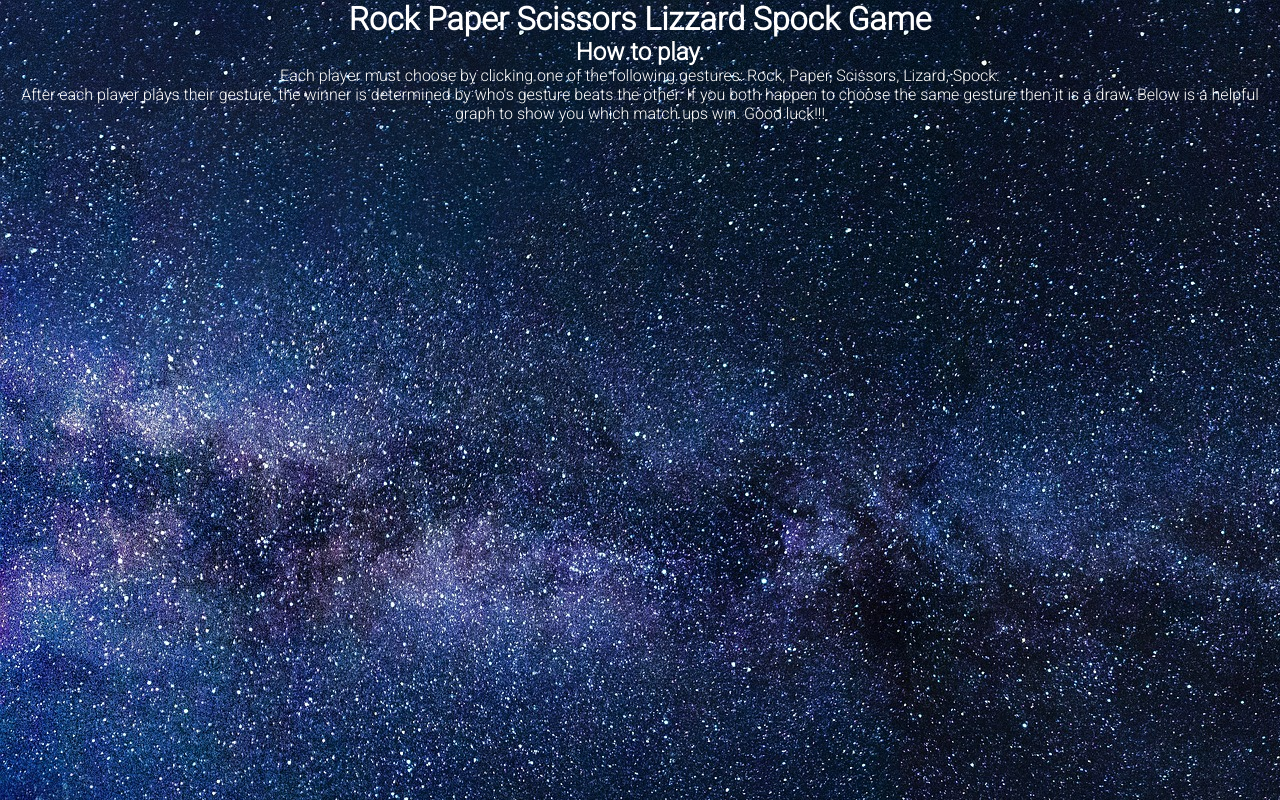
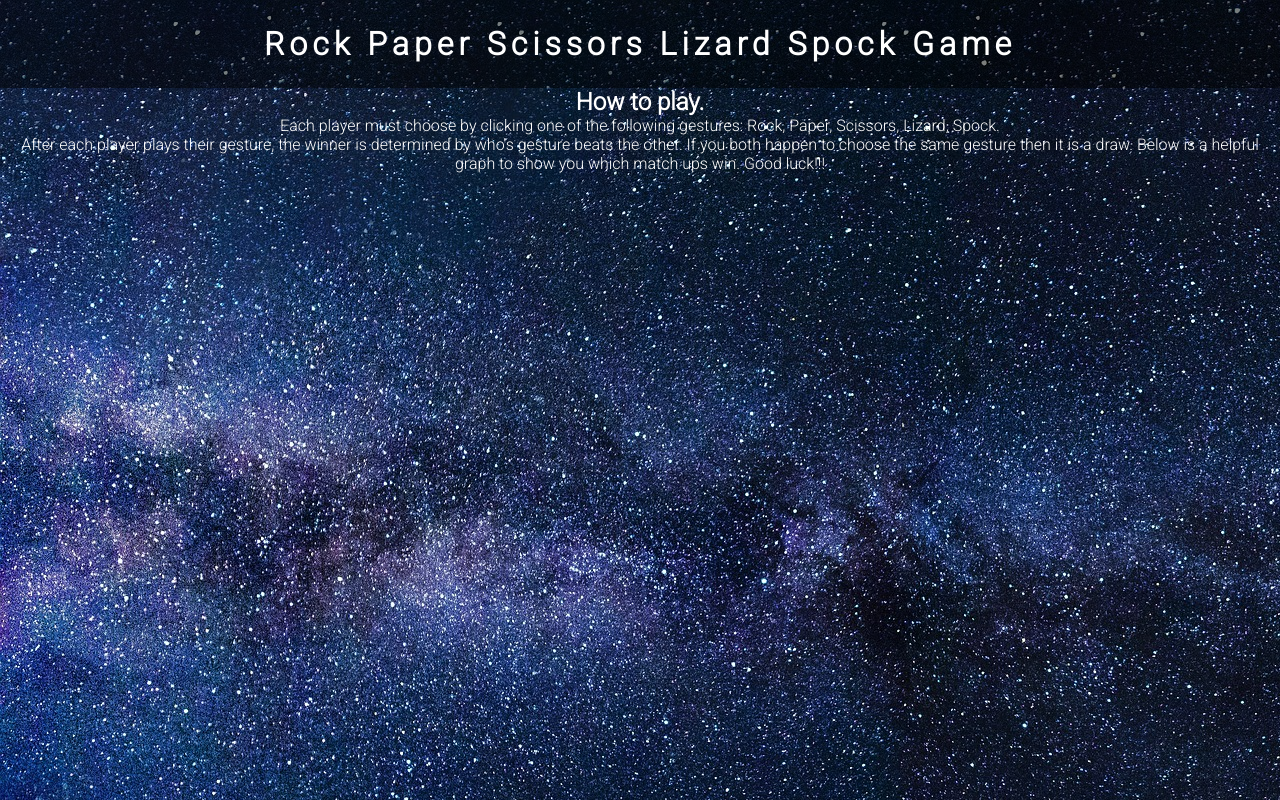
Before and after one commit to Code-Institute-Submissions/CoderStephen-Project_2, a plain HTML site: page index.html in a window 1280 px wide. Drawn offline with Linux system fonts and the light colour scheme.

Commit message:
Add some style to the header, moved how to play to a different section

```diff
--- a/assets/css/style.css
+++ b/assets/css/style.css
@@ -8,9 +8,17 @@
 
 body {
     font-family: Roboto, sans-serif;
-    font-weight: 400px;
+    font-weight: 300px;
     background-color: black;
     background-image: url('../images/milky_way.jpg');
     color: white;
     text-align: center;
 }
+
+header {
+    font-family: Comic+Neue, sans-serif;
+    font-weight: 300px;
+    letter-spacing: 5px;
+    background-color: rgba(0, 0, 0, 0.5);
+    padding: 25px 0px;
+}
--- a/index.html
+++ b/index.html
@@ -10,19 +10,22 @@
 </head>
 <body>
     <header>
-<h1>Rock Paper Scissors Lizzard Spock Game</h1>
+<h1>Rock Paper Scissors Lizard Spock Game</h1>
     </header>
     <section>
-        <h2>How to play.</h2>
-        <p>Each player must choose by clicking one of the following gestures: Rock, Paper, Scissors, Lizard, Spock.<br> After each player plays
-        their gesture, the winner is determined by who's gesture beats the other. If you both happen to choose the same gesture
-        then it is a draw. Below is a helpful graph to show you which match ups win. Good luck!!!</p>
+
 
     </section>
     <section>
 
     </section>
-
+    <section>
+        <h2>How to play.</h2>
+        <p>Each player must choose by clicking one of the following gestures: Rock, Paper, Scissors, Lizard, Spock.<br> After each player plays
+        their gesture, the winner is determined by who's gesture beats the other. If you both happen to choose the same gesture
+        then it is a draw. Below is a helpful graph to show you which match ups win. Good luck!!!
+        </p>
+    </section>
     <footer>
 
     </footer>
```
